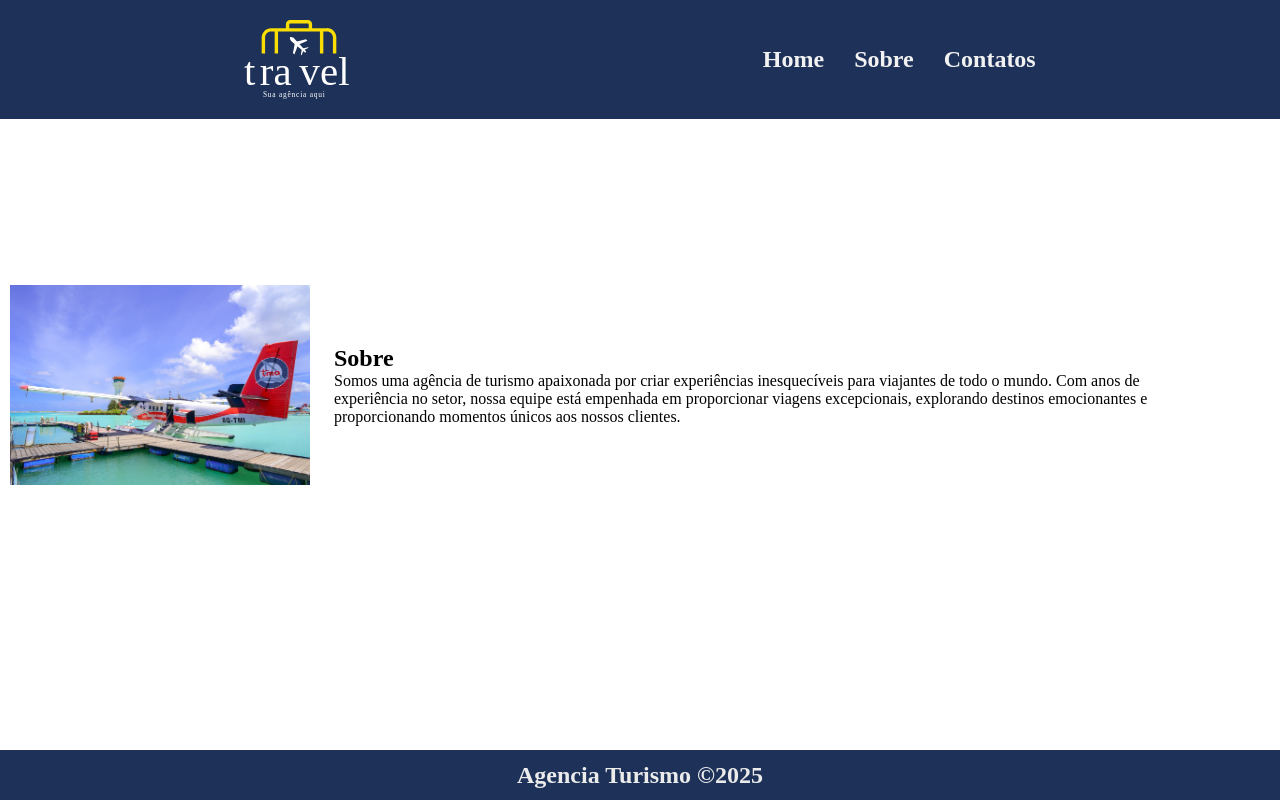
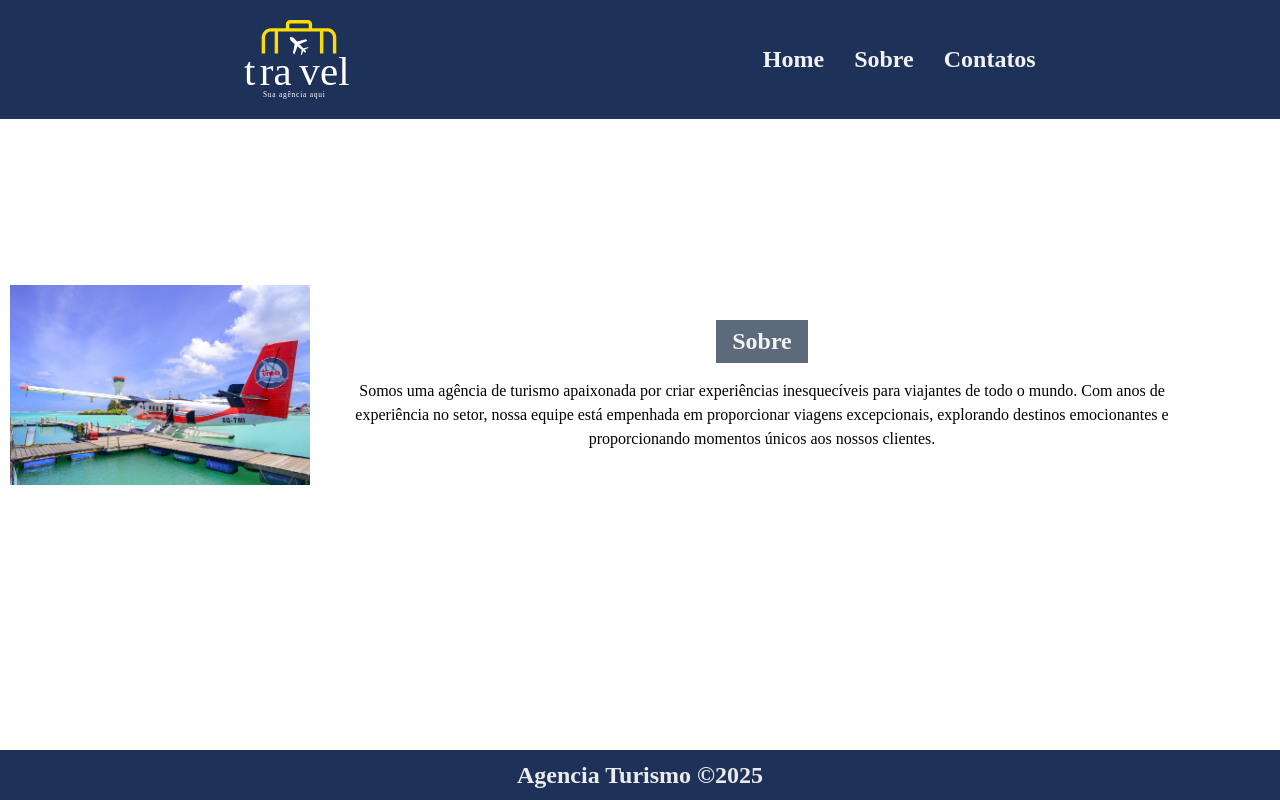
Before and after one commit to denneraladim/agencia-turismo-react, a React (Vite) app: page /sobre in a window 1280 px wide. Built offline with nearby package versions, Linux system fonts and the light colour scheme.

Commit message:
Atualizado

```diff
--- a/src/Pages/Sobre/Sobre.module.scss
+++ b/src/Pages/Sobre/Sobre.module.scss
@@ -21,39 +21,24 @@
             height: auto;
             max-width: 300px;
         }
+
+        .textos {
+            @include m.flex-column-align-center;
+            @include m.text-align(center);
+            gap: 16px;
+
+            h2 {
+                font-size: 24px;
+                background-color: c.$color-secondary;
+                color: c.$color-white;
+                padding: 8px 16px;
             }
 
-
-
-
-
-    // .content {
-    //     @include m.flex-center-column;
-    //     gap: 24px;
-
-    //     img {
-    //         width: 100%;
-    //         height: auto;
-    //         max-width: 300px;
-    //     }
-
-    //     .textos {
-    //         @include m.flex-column-align-center;
-    //         @include m.text-align(center);
-    //         gap: 16px;
-
-    //         h2 {
-    //             font-size: 24px;
-    //             background-color: c.$color-secondary;
-    //             color: c.$color-white;
-    //             padding: 8px 16px;
-    //         }
-
-    //         p {
-    //             font-size: 16px;
-    //             line-height: 24px;
-    //             padding: 0 15px;
-    //         }
-    //     }
-    // }
+            p {
+                font-size: 16px;
+                line-height: 24px;
+                padding: 0 15px;
             }
+        }
+    }
+}
```
Lines whose indentation alone changed are shown as unchanged.
